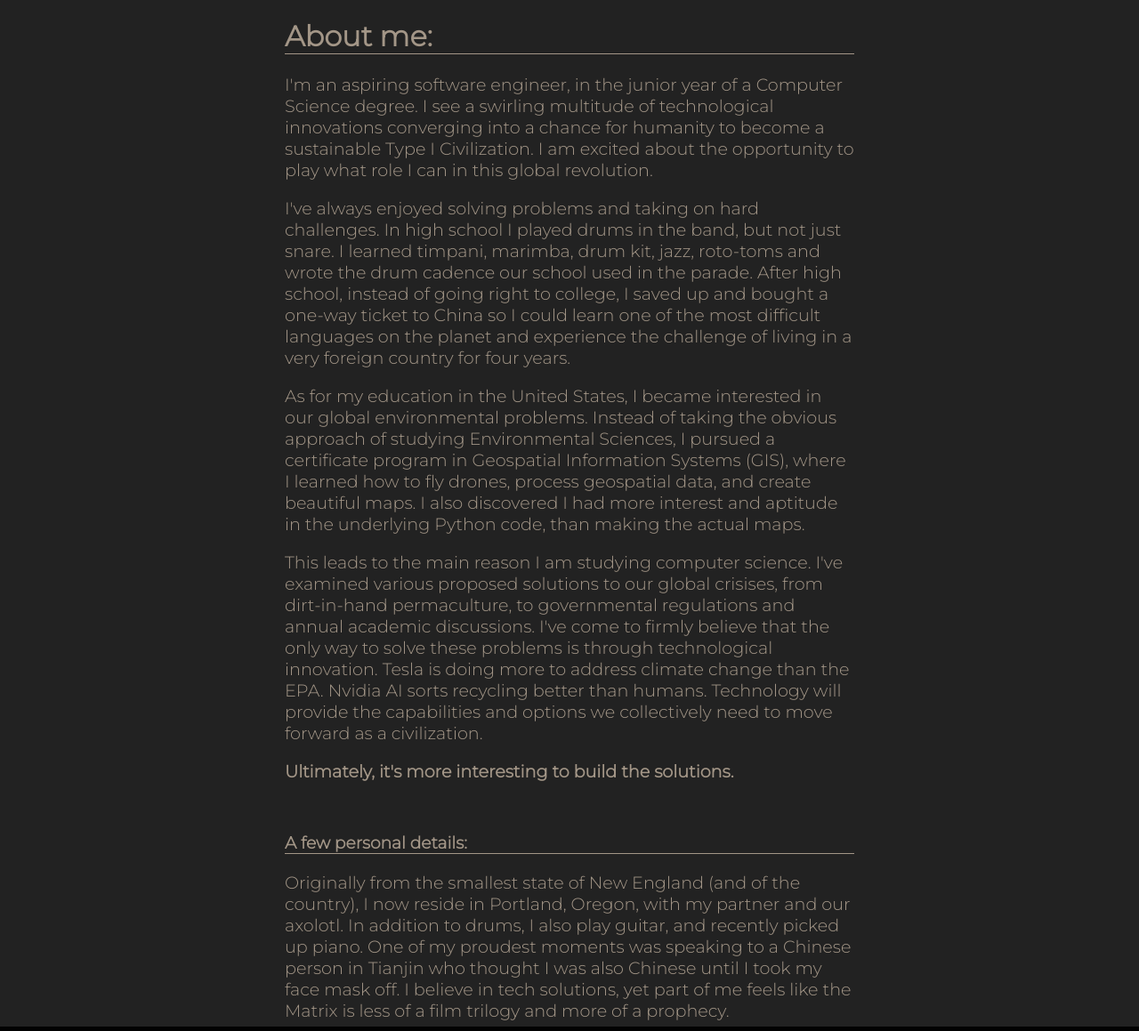
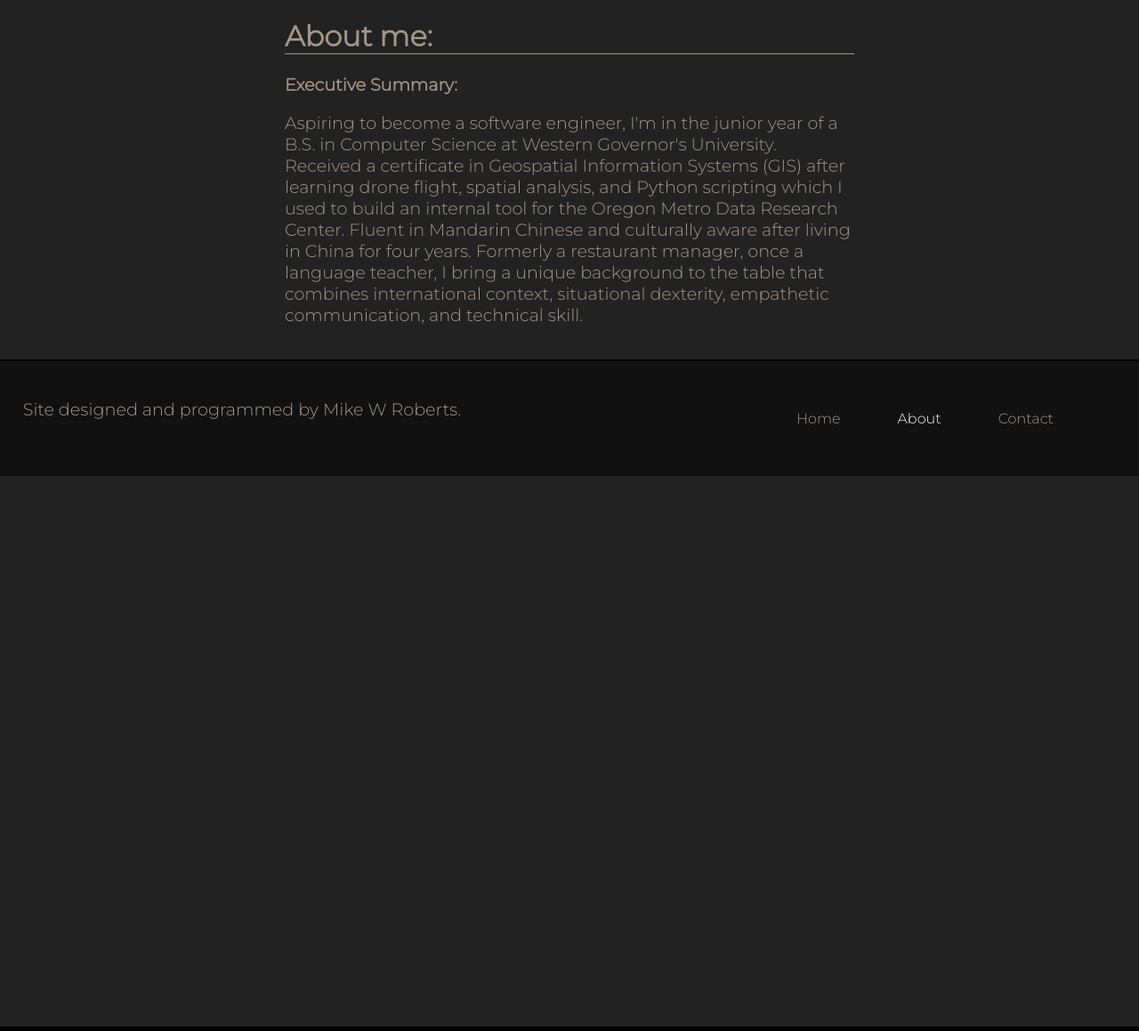
Before and after one commit to mikewroberts/portfolio-website, a Django app: page /about in a window 1280 px wide. Shown: the part 129-1288 px from the top of the page at 89% size. Run offline with Django 3.2, Linux system fonts and the light colour scheme.

Commit message:
rewrite about page

```diff
--- a/portfolio/templates/portfolio/about.html
+++ b/portfolio/templates/portfolio/about.html
@@ -52,17 +52,13 @@
     <div class="body-container-home">
       <div class="center text-left">
         <h1 class="underline">About me: </h1>
-        <p>I'm an aspiring software engineer, in the junior year of a Computer Science degree.  I see a swirling multitude of technological innovations converging into a chance for humanity to become a sustainable Type I Civilization. I am excited about the opportunity to play what role I can in this global revolution. </p>
-        <p>I've always enjoyed solving problems and taking on hard challenges.  In high school I played drums in the band, but not just snare. I learned timpani, marimba, drum kit, jazz, roto-toms and wrote the drum cadence our school used in the parade. After high school, instead of going right to college, I saved up and bought a one-way ticket to China so I could learn one of the most difficult languages on the planet and experience the challenge of living in a very foreign country for four years. </p>
-        <p>As for my education in the United States, I became interested in our global environmental problems. Instead of taking the obvious approach of studying Environmental Sciences, I pursued a certificate program in Geospatial Information Systems (GIS), where I learned how to fly drones, process geospatial data, and create beautiful maps. I also discovered I had more interest and aptitude in the underlying Python code, than making the actual maps.</p>
-        <p>This leads to the main reason I am studying computer science. I've examined various proposed solutions to our global crisises, from dirt-in-hand permaculture, to governmental regulations and annual  academic discussions. I've come to firmly believe that the only way to solve these problems is through technological innovation. Tesla is doing more to address climate change than the EPA. Nvidia AI sorts recycling better than humans. Technology will provide the capabilities and options we collectively need to move forward as a civilization.  </p>
+        <p> <b>Executive Summary:</b> </p>
 
-        <p><b>Ultimately, it's more interesting to build the solutions.</b></p>
+        <p>Aspiring to become a software engineer, I'm in the junior year of a B.S. in Computer Science at Western Governor's University.  Received a certificate in Geospatial Information Systems (GIS) after learning drone flight, spatial analysis, and Python scripting which I used to build an internal tool for the Oregon Metro Data Research Center. Fluent in Mandarin Chinese and culturally aware after living in China for four years. Formerly a restaurant manager, once a language teacher, I bring a unique background to the table that combines international context, situational dexterity, empathetic communication, and technical skill. </p>
+
         <br>
 
-        <h3 class="underline">A few personal details: </h3>
 
-        <p>Originally from the smallest state of New England (and of the country), I now reside in Portland, Oregon, with my partner and our axolotl. In addition to drums, I also play guitar, and recently picked up piano. One of my proudest moments was speaking to a Chinese person in Tianjin who thought I was also Chinese until I took my face mask off. I believe in tech solutions, yet part of me feels like the Matrix is less of a film trilogy and more of a prophecy. </p>
 
       </div>
 
```
